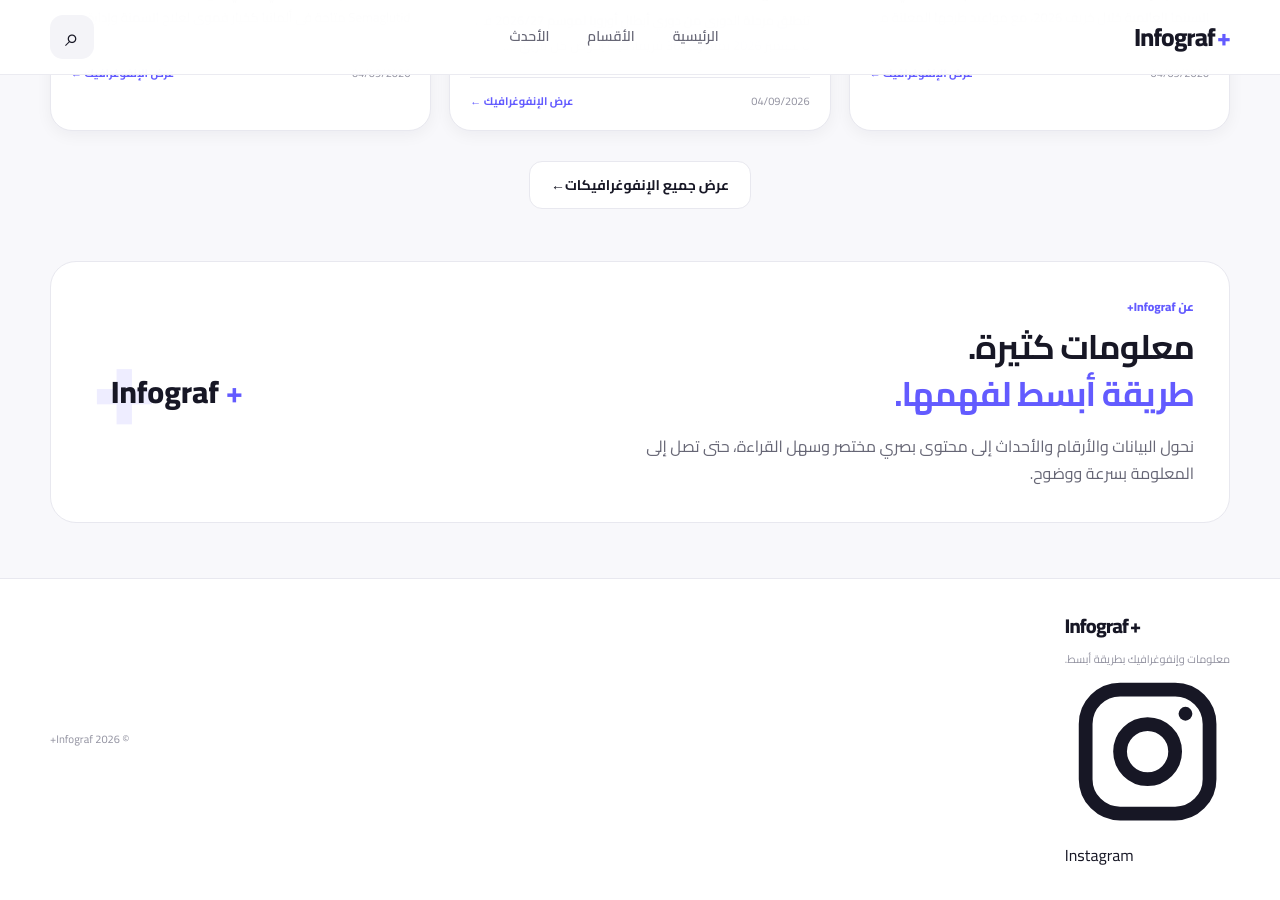
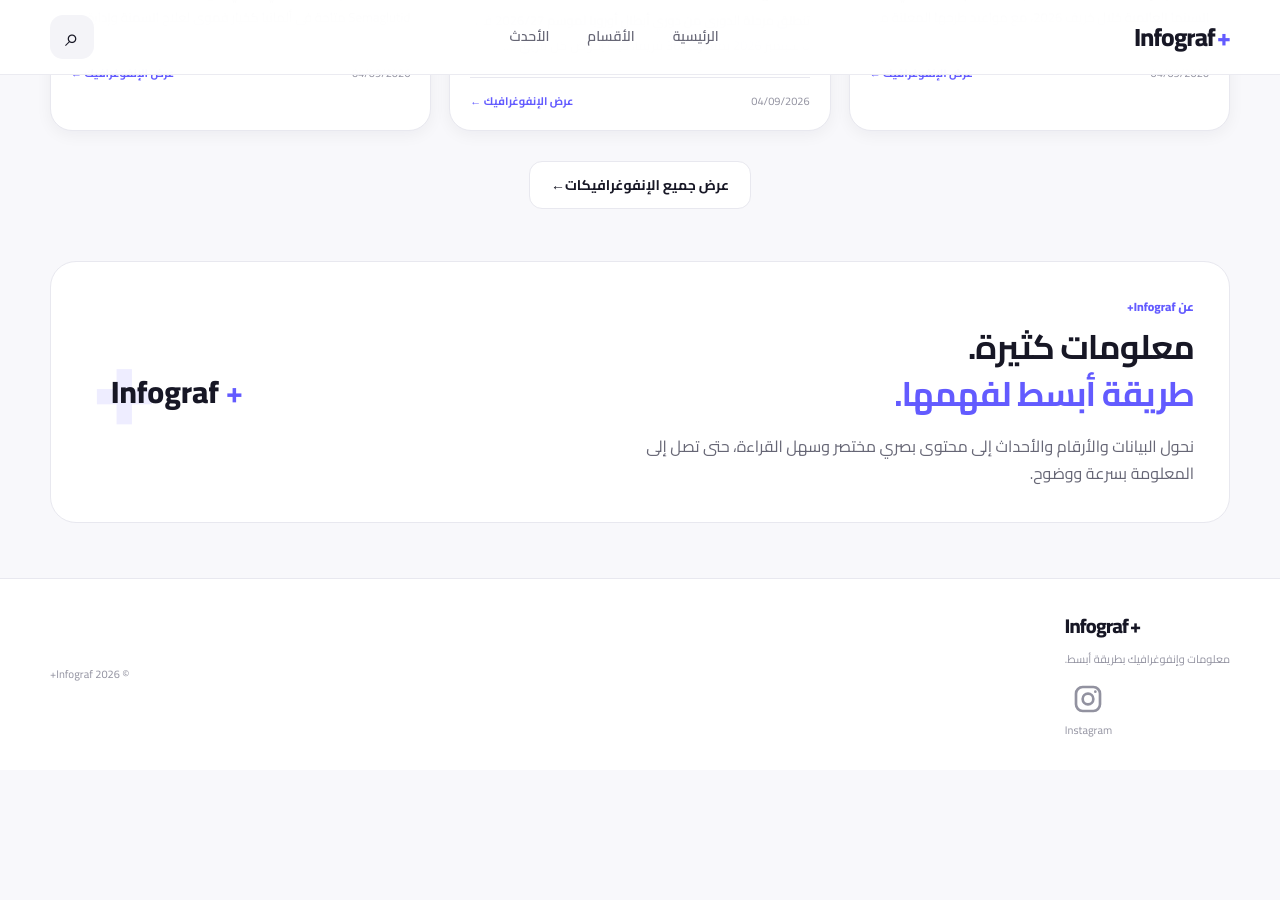
Before and after one commit to dilgash92/infograf-plus, a Jekyll site: the page built from index.html, in a window 1280 px wide and 900 px high, scrolled down 2043 px. Built offline with Jekyll 4.4.1, drawn with Linux system fonts in a browser that asks for light colours; after the commit the page ends 2813 px from its top, so only the background shows below that.

Commit message:
Add Instagram footer icon styles

```diff
--- a/assets/css/style.css
+++ b/assets/css/style.css
@@ -2361,3 +2361,27 @@ button {
   fill: currentColor;
   stroke: none;
 }
+/* Instagram footer icon */
+.footer-instagram {
+  display: inline-flex;
+  flex-direction: column;
+  align-items: center;
+  justify-content: center;
+  gap: 6px;
+  margin-top: 14px;
+  color: var(--text-light);
+  text-decoration: none;
+  font-size: 11px;
+  transition: opacity 0.2s ease, transform 0.2s ease;
+}
+
+.footer-instagram svg {
+  width: 32px;
+  height: 32px;
+  display: block;
+}
+
+.footer-instagram:hover {
+  opacity: 0.75;
+  transform: translateY(-2px);
+}
```
